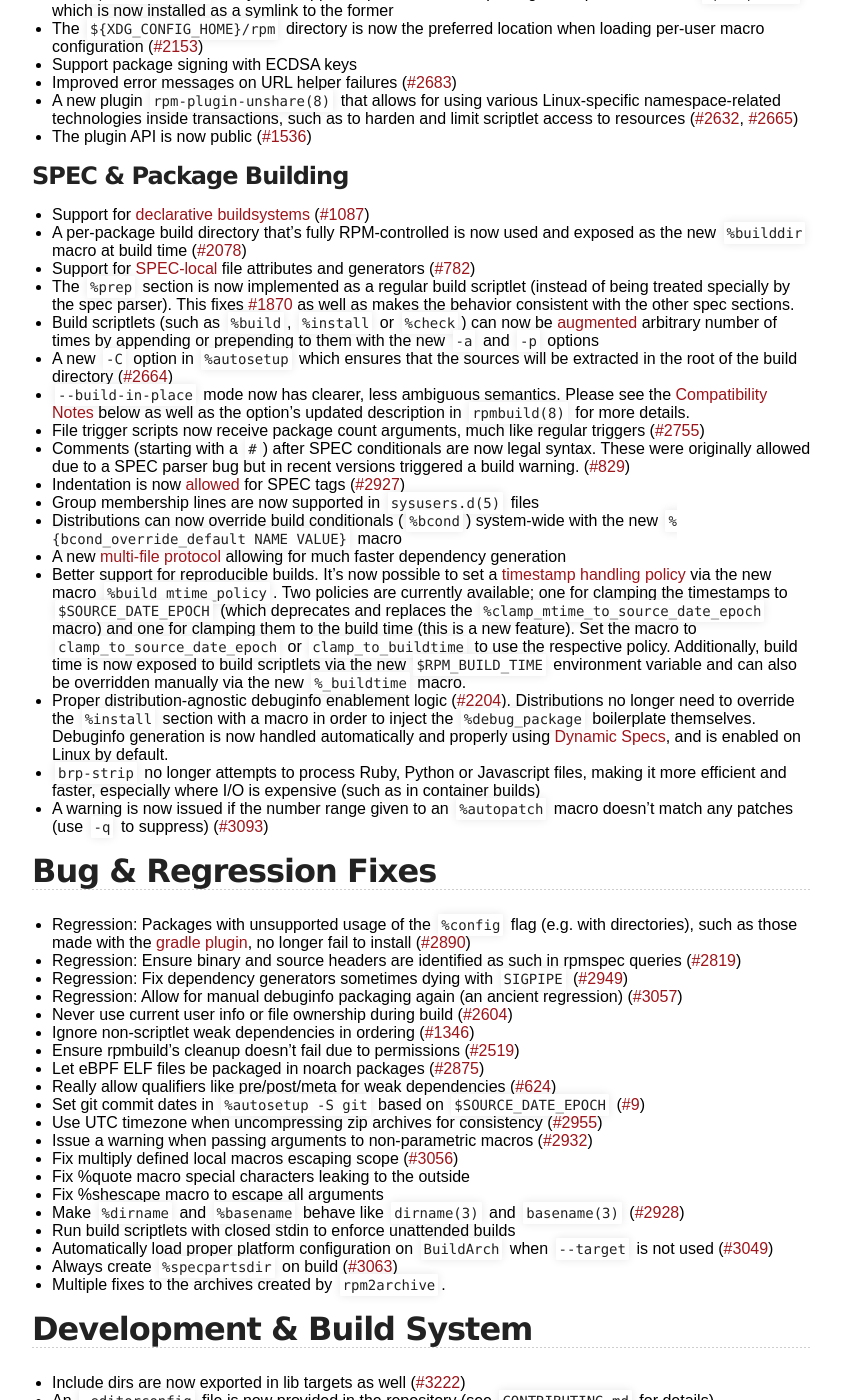
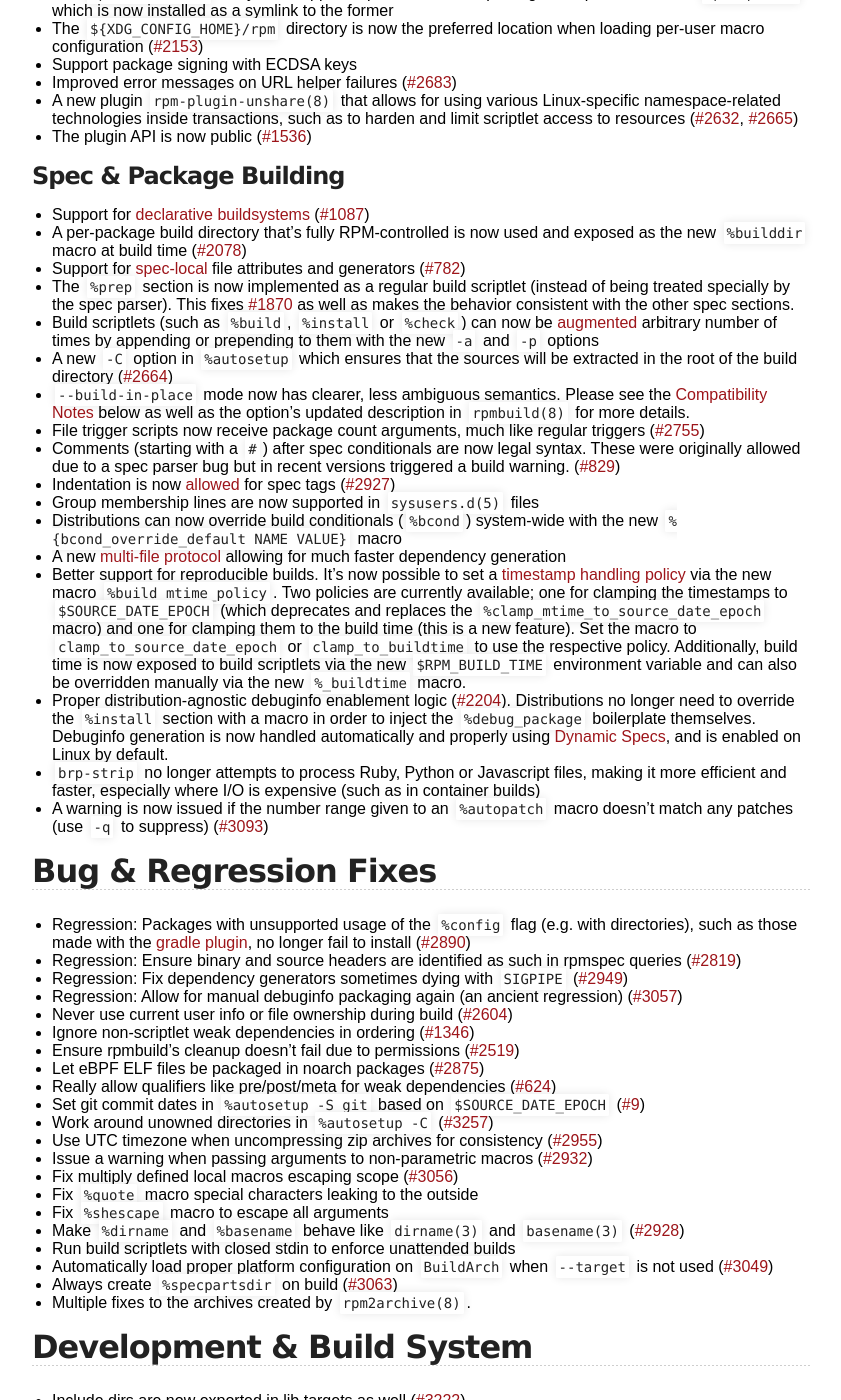
Before and after one commit to rpm-software-management/rpm-web, a Jekyll site: the page built from wiki/Releases/4.20.0.md, in a window 1280 px wide and 1400 px high, scrolled down 606 px. Shown: the whole window, without its empty margins (218-1059 px from the left). Built offline with Jekyll 4.4.1, drawn with Linux system fonts in a browser that asks for light colours; some of the changed text lies outside the part shown.

Commit message:
Minor fixes to 4.20 release notes
- Replace SPEC with Spec/spec (it's not really an acronym)
- Add some missing code fences for commands and keywords (consistency)
- Update the Lua deprecation message with the new rpm.spawn() variant
- Add forgotten entry for #3257

```diff
--- a/wiki/Releases/4.20.0.md
+++ b/wiki/Releases/4.20.0.md
@@ -23,17 +23,17 @@ Last update: 2024-08-30
 * A new plugin `rpm-plugin-unshare(8)` that allows for using various Linux-specific namespace-related technologies inside transactions, such as to harden and limit scriptlet access to resources ([#2632](https://github.com/rpm-software-management/rpm/issues/2632), [#2665](https://github.com/rpm-software-management/rpm/issues/2665))
 * The plugin API is now public ([#1536](https://github.com/rpm-software-management/rpm/issues/1536))
 
-### SPEC & Package Building
+### Spec & Package Building
 * Support for [declarative buildsystems](https://rpm-software-management.github.io/rpm/manual/buildsystem.html) ([#1087](https://github.com/rpm-software-management/rpm/issues/1087))
 * A per-package build directory that's fully RPM-controlled is now used and exposed as the new `%builddir` macro at build time ([#2078](https://github.com/rpm-software-management/rpm/issues/2078))
-* Support for [SPEC-local](https://rpm-software-management.github.io/rpm/manual/dependency_generators.html#using-file-attributes-in-their-own-package) file attributes and generators ([#782](https://github.com/rpm-software-management/rpm/issues/782))
+* Support for [spec-local](https://rpm-software-management.github.io/rpm/manual/dependency_generators.html#using-file-attributes-in-their-own-package) file attributes and generators ([#782](https://github.com/rpm-software-management/rpm/issues/782))
 * The `%prep` section is now implemented as a regular build scriptlet (instead of being treated specially by the spec parser).  This fixes [#1870](https://github.com/rpm-software-management/rpm/issues/1870) as well as makes the behavior consistent with the other spec sections.
 * Build scriptlets (such as `%build`, `%install` or `%check`) can now be [augmented](https://rpm-software-management.github.io/rpm/manual/spec.html#build-scriptlets) arbitrary number of times by appending or prepending to them with the new `-a` and `-p` options
 * A new `-C` option in `%autosetup` which ensures that the sources will be extracted in the root of the build directory ([#2664](https://github.com/rpm-software-management/rpm/issues/2664))
 * `--build-in-place` mode now has clearer, less ambiguous semantics.  Please see the [Compatibility Notes](#compatibility-notes) below as well as the option's updated description in `rpmbuild(8)` for more details.
 * File trigger scripts now receive package count arguments, much like regular triggers ([#2755](https://github.com/rpm-software-management/rpm/issues/2755))
-* Comments (starting with a `#`) after SPEC conditionals are now legal syntax.  These were originally allowed due to a SPEC parser bug but in recent versions triggered a build warning. ([#829](https://github.com/rpm-software-management/rpm/issues/829))
-* Indentation is now [allowed](https://rpm-software-management.github.io/rpm/manual/spec.html#preamble-tags) for SPEC tags ([#2927](https://github.com/rpm-software-management/rpm/issues/2927))
+* Comments (starting with a `#`) after spec conditionals are now legal syntax.  These were originally allowed due to a spec parser bug but in recent versions triggered a build warning. ([#829](https://github.com/rpm-software-management/rpm/issues/829))
+* Indentation is now [allowed](https://rpm-software-management.github.io/rpm/manual/spec.html#preamble-tags) for spec tags ([#2927](https://github.com/rpm-software-management/rpm/issues/2927))
 * Group membership lines are now supported in `sysusers.d(5)` files
 * Distributions can now override build conditionals (`%bcond`) system-wide with the new `%{bcond_override_default NAME VALUE}` macro
 * A new [multi-file protocol](https://rpm-software-management.github.io/rpm/manual/dependency_generators.html#writing-dependency-generators) allowing for much faster dependency generation
@@ -53,16 +53,17 @@ Last update: 2024-08-30
 * Let eBPF ELF files be packaged in noarch packages ([#2875](https://github.com/rpm-software-management/rpm/issues/2875))
 * Really allow qualifiers like pre/post/meta for weak dependencies ([#624](https://github.com/rpm-software-management/rpm/issues/624))
 * Set git commit dates in `%autosetup -S git` based on `$SOURCE_DATE_EPOCH` ([#9](https://pagure.io/fedora-reproducible-builds/project/issue/9))
+* Work around unowned directories in `%autosetup -C` ([#3257](https://github.com/rpm-software-management/rpm/issues/3257))
 * Use UTC timezone when uncompressing zip archives for consistency ([#2955](https://github.com/rpm-software-management/rpm/issues/2875))
 * Issue a warning when passing arguments to non-parametric macros ([#2932](https://github.com/rpm-software-management/rpm/issues/2932))
 * Fix multiply defined local macros escaping scope ([#3056](https://github.com/rpm-software-management/rpm/issues/3056))
-* Fix %quote macro special characters leaking to the outside
-* Fix %shescape macro to escape all arguments
+* Fix `%quote` macro special characters leaking to the outside
+* Fix `%shescape` macro to escape all arguments
 * Make `%dirname` and `%basename` behave like `dirname(3)` and `basename(3)` ([#2928](https://github.com/rpm-software-management/rpm/issues/2928))
 * Run build scriptlets with closed stdin to enforce unattended builds
 * Automatically load proper platform configuration on `BuildArch` when `--target` is not used ([#3049](https://github.com/rpm-software-management/rpm/issues/3049))
 * Always create `%specpartsdir` on build ([#3063](https://github.com/rpm-software-management/rpm/issues/3063))
-* Multiple fixes to the archives created by `rpm2archive`.
+* Multiple fixes to the archives created by `rpm2archive(8)`.
 
 ## Development & Build System
 * Include dirs are now exported in lib targets as well ([#3222](https://github.com/rpm-software-management/rpm/issues/3222))
```
Also changed, not shown: other parts of wiki/Releases/4.20.0.md (+2 -2 lines).
